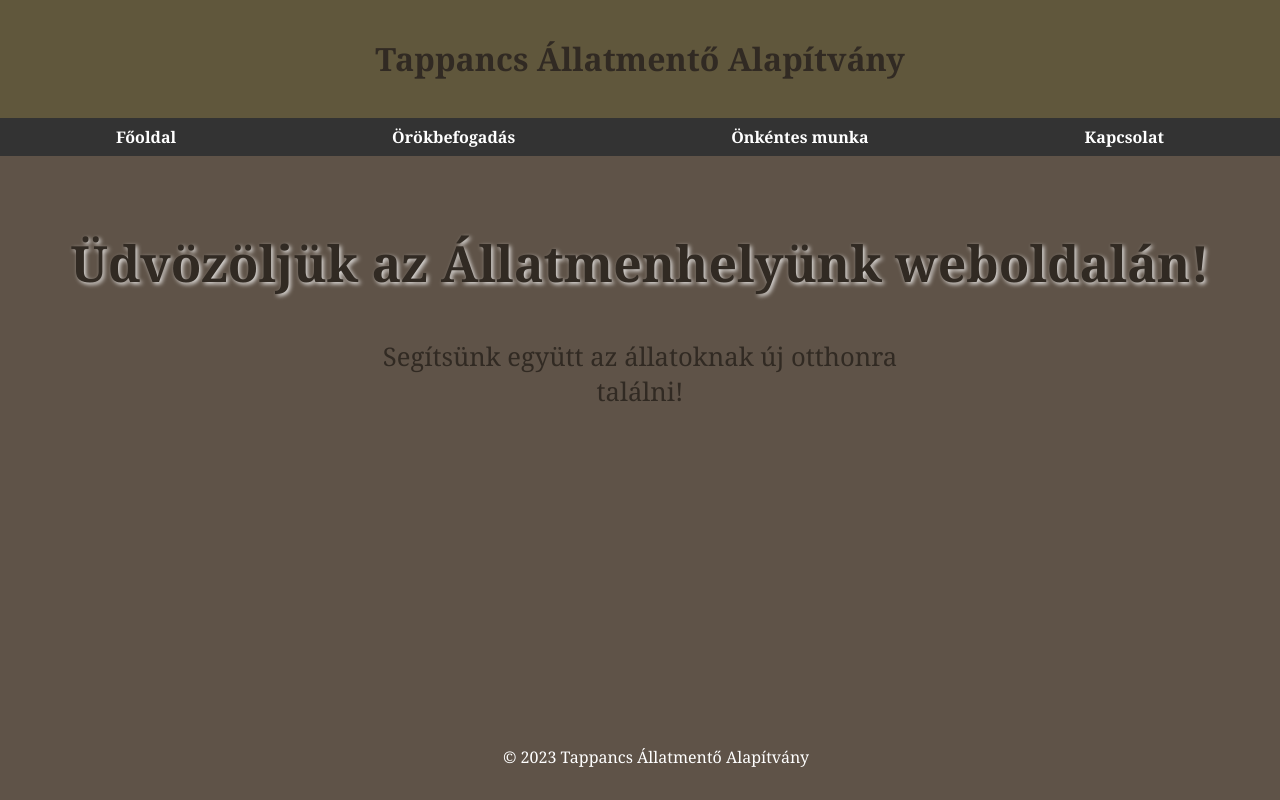
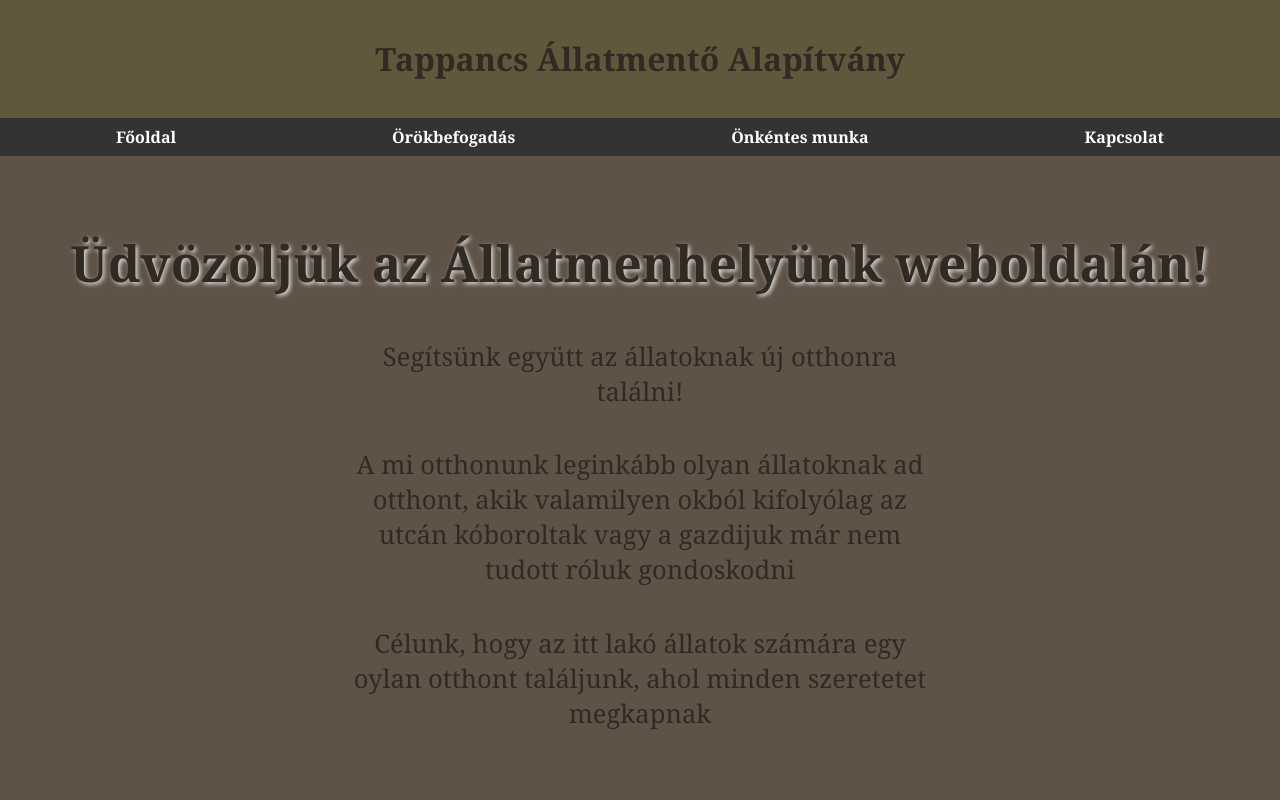
Before and after one commit to csorema/G50NCO_webtechfeladat, a plain HTML site: page Webtechfeladat/index.html in a window 1280 px wide. Drawn offline with Linux system fonts and the light colour scheme.

Commit message:
Add files via upload

```diff
--- a/Webtechfeladat/index.html
+++ b/Webtechfeladat/index.html
@@ -23,10 +23,10 @@
     <section id="fooldal" class="fade-in">
         <h1 class="welcome-header">Üdvözöljük az Állatmenhelyünk weboldalán!</h1>
         <p class="welcome-text">Segítsünk együtt az állatoknak új otthonra találni!</p>
+        <p class="welcome-text">A mi otthonunk leginkább olyan állatoknak ad otthont, akik valamilyen okból kifolyólag az utcán kóboroltak vagy a gazdijuk már nem tudott róluk gondoskodni</p>
+        <p class="welcome-text">Célunk, hogy az itt lakó állatok számára egy oylan otthont találjunk, ahol minden szeretetet megkapnak</p>
     </section>
     <script src="fadeInAnimation.js"></script>
-    <footer>
-        <p>&copy; 2023 Tappancs Állatmentő Alapítvány</p>
-    </footer>
+
 </body>
 </html>
--- a/Webtechfeladat/styles.css
+++ b/Webtechfeladat/styles.css
@@ -54,17 +54,6 @@ nav a:hover {
 section {
     padding: 2em;
 }
-
-footer {
-    background-color: none;
-    color: #fff;
-    text-align: center;
-    padding: 1em;
-    position: fixed;
-    bottom: 0;
-    width: 100%;
-}
-
 
 .welcome-header {
     font-size: 50px;
```
